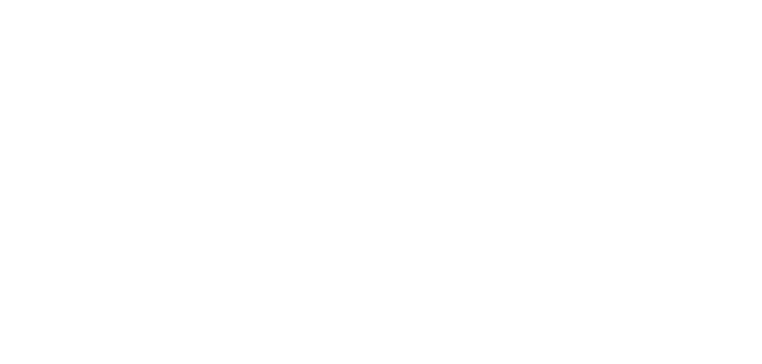
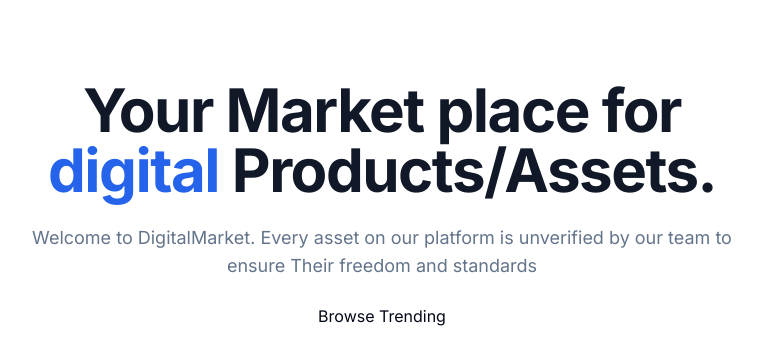
Before and after one commit to vishwajeeta/digital_commerce, a Next.js app: page / in a window 1280 px wide. Shown: the top 364 px of the page, without its empty margins (258-1020 px from the left). Built offline with nearby package versions, Linux system fonts and the light colour scheme.

Commit message:
added some styles

```diff
--- a/src/app/api/user/route.js
+++ /dev/null
@@ -1,4 +0,0 @@
-import { NextResponse } from "next/server";
-export async function GET(request) {
-    return NextResponse.json({ "name":"vishwa"});
-}
--- a/src/app/layout.tsx
+++ b/src/app/layout.tsx
@@ -1,12 +1,13 @@
 import type { Metadata } from 'next'
 import { Inter } from 'next/font/google'
 import './globals.css'
+import { cn } from '@/lib/utils'
 
 const inter = Inter({ subsets: ['latin'] })
 
 export const metadata: Metadata = {
-  title: 'Create Next App',
-  description: 'Generated by create next app',
+  title: 'ASVSI',
+  description: 'Build your digital world',
 }
 
 export default function RootLayout({
@@ -15,8 +16,12 @@
   children: React.ReactNode
 }) {
   return (
-    <html lang="en">
-      <body className={inter.className}>{children}</body>
+    <html lang="en" className='h-full'>
+      <body className={cn("relative h-full font-sans antialiased",inter.className)}>
+        <main className="relative flex flex-col min-h-screen">
+          <div className='flex-grow flex-1'>{children}</div>
+        </main>
+        </body>
     </html>
   )
 }
--- a/src/app/page.tsx
+++ b/src/app/page.tsx
@@ -1,13 +1,22 @@
 "use client"
+import MaxWidthWrapper from '@/components/MaxWidthWrapper'
 import Image from 'next/image'
+import Link from 'next/link'
 
 export default function Home() {
 
 
 
 
-  return (
-    <>
-    </>
-  )
+  return <MaxWidthWrapper>
+    <div className='py-20 mx-auto text-center flex flex-col items-center max-w-3xl'>
+      <h1 className='text-4xl font-bold tracking-tight text-gray-900 sm:text-6xl'>
+        Your Market place for <span className='text-blue-600'> digital </span> Products/Assets.</h1>
+        <p className='mt-6 text-lg max-w-prose text-muted-foreground'>Welcome to DigitalMarket. Every asset on our platform is unverified by our team to ensure Their freedom and standards</p>
+        <div className='flex flex-col sm:flex-row gap-4 mt-6'>
+          <Link href='/products'>Browse Trending</Link>
+        </div>
+    </div>
+
+  </MaxWidthWrapper>
 }
--- /dev/null
+++ b/src/components/MaxWidthWrapper.tsx
@@ -0,0 +1,18 @@
+import { cn } from "@/lib/utils"
+import { ReactNode } from "react"
+
+const MaxWidthWrapper=({
+    className,
+    children
+}: {
+    className?: string
+    children: ReactNode
+})=>{
+    return (
+        <div className={cn("mx-auto w-full max-w-screen-xl px-2.5 md:px-20",className)}>
+            {children}
+        </div>
+    )
+}
+
+export default MaxWidthWrapper;
```
Also changed, not shown: src/lib/utils.tsx (renamed from src/lib/utils.ts), 1 other file (tests, documents, lock files or other folders).
